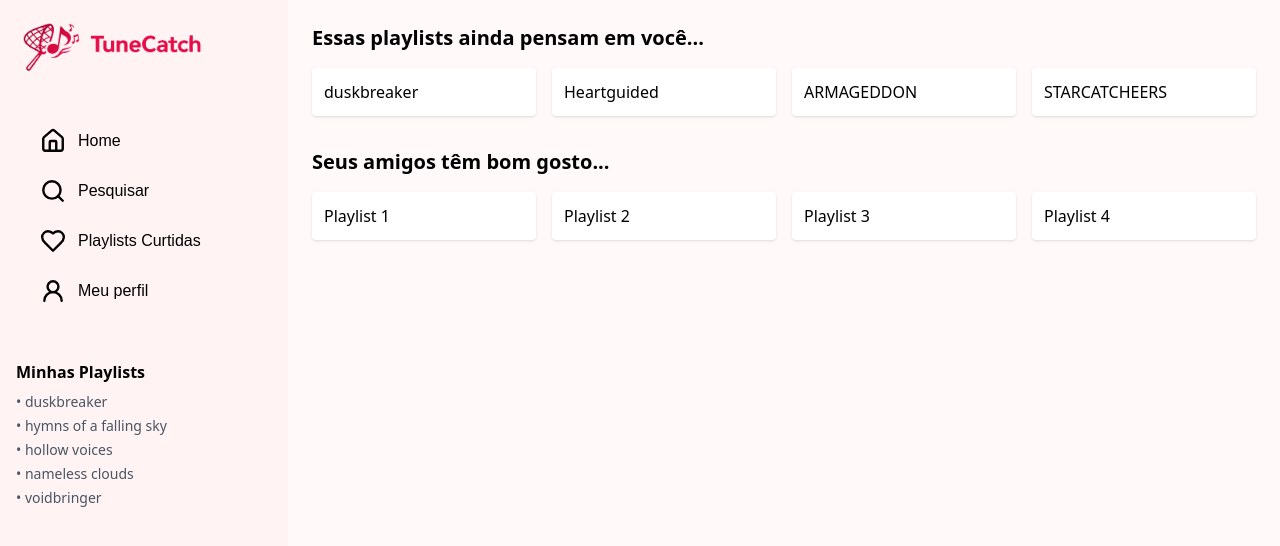
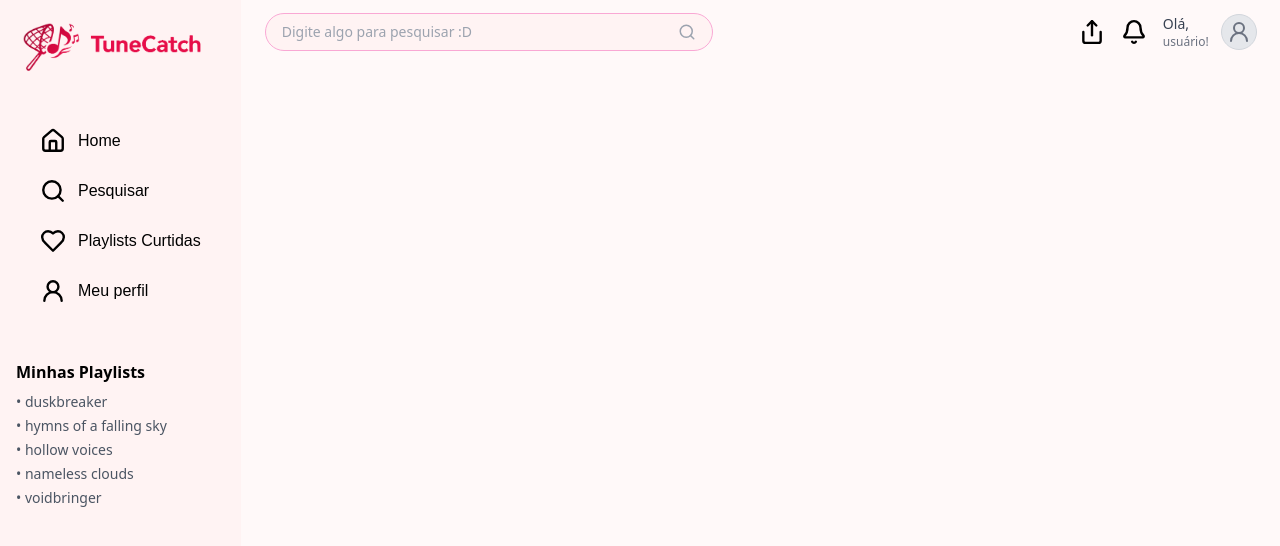
Before and after one commit to Malog792/tune-catch, a React (Vite) app: page / in a window 1280 px wide. Shown: the top 546 px of the page. Built offline with nearby package versions, Linux system fonts and the light colour scheme.

Commit message:
adição de barra de pesquisa, topbar, icone de usuário, compartilhamento, notificações e saudações.

```diff
--- a/src/App.jsx
+++ b/src/App.jsx
@@ -1,7 +1,7 @@
 // src/App.jsx
 import logo from './assets/logo.png';
 import Sidebar from './components/Sidebar';
-
+import Topbar from './components/Topbar';
 
 export default function App() {
   return (
@@ -40,26 +40,20 @@ export default function App() {
         </div>
       </aside>
 
+
+      {/* Barra de navegação superior */}
+      <div className="flex">
+        <Topbar />
+      </div>
+
       {/* Conteúdo principal */}
       <main className="flex-1 p-6">
 
         {/* Seção de playlists recomendadas */}
-        <h2 className="text-xl font-semibold mb-4">Essas playlists ainda pensam em você...</h2>
-        <div className="grid grid-cols-2 md:grid-cols-4 gap-4">
-          <div className="bg-white p-3 shadow rounded">duskbreaker</div>
-          <div className="bg-white p-3 shadow rounded">Heartguided</div>
-          <div className="bg-white p-3 shadow rounded">ARMAGEDDON</div>
-          <div className="bg-white p-3 shadow rounded">STARCATCHEERS</div>
-        </div>
+
 
         {/* Seção de playlists dos amigos */}
-        <h2 className="text-xl font-semibold mt-8 mb-4">Seus amigos têm bom gosto...</h2>
-        <div className="grid grid-cols-2 md:grid-cols-4 gap-4">
-          <div className="bg-white p-3 shadow rounded">Playlist 1</div>
-          <div className="bg-white p-3 shadow rounded">Playlist 2</div>
-          <div className="bg-white p-3 shadow rounded">Playlist 3</div>
-          <div className="bg-white p-3 shadow rounded">Playlist 4</div>
-        </div>
+
 
       </main>
     </div>
--- a/src/components/Sidebar.jsx
+++ b/src/components/Sidebar.jsx
@@ -4,7 +4,7 @@ import { Home, Search, Heart, UserRound } from 'lucide-react';
 
 export default function Sidebar() {
   return (
-    <aside className="bg-[#fff3f3]  w-64 p-6 font-poppins text-base">
+    <aside className="bg-[#fff3f3]  left-[16rem] p-6 font-poppins text-base">
       <nav className="flex flex-col gap-6 mt-6">
         <a href="#" className="flex items-center gap-3 text-black hover:text-pink-600 transition">
           <Home size={26} strokeWidth={2.2} />
--- /dev/null
+++ b/src/components/Topbar.jsx
@@ -0,0 +1,49 @@
+// src/components/Topbar.jsx
+import { BarChart, BellIcon, Share, UserRound, Search } from 'lucide-react'; // ou substitua pelo <img> se for usar outro ícone
+import { Profiler } from 'react';
+
+export default function Topbar() {
+    return (
+        <header className="fixed top-0 w-[calc(100%-15rem)] h-16 px-6 flex items-center justify-between z-50 ">
+
+            {/* Esquerda (Barra de pesquisa) */}
+            <div className="flex items-center w-full max-w-md rounded-full border border-pink-300 px-4 py-2 bg-[#fff3f3]">
+                <input
+                    type="text"
+                    placeholder="Digite algo para pesquisar :D"
+                    className="flex-1 bg-transparent outline-none text-sm text-gray-700 placeholder:text-gray-400"
+                />
+                <Search size={18} className="text-gray-400" />
+            </div> {/* fim de esquerda */}
+
+            {/* Direita (ícones) */}
+
+            <nav className="flex items-center gap-4">
+
+                {/* Ícone de compartilhar */}
+                <a href="#" className="text-black hover:text-pink-600 transition">
+                    <Share size={26} strokeWidth={2.2} />
+                </a>
+                {/* Ícone de notificação */}
+                <a href="#" className="text-black hover:text-pink-600 transition">
+                    <BellIcon size={26} strokeWidth={2.2} />
+                </a>
+
+                {/*cumprimentos*/}
+
+                <div className="flex items-center gap-3">
+                    <div className="flex flex-col leading-tight">
+                        <span className="text-sm text-gray-700 font-medium">Olá,</span>
+                        <span className="text-xs text-gray-500 font-medium">usuário!</span>
+                    </div>{/* fim de cumprimentos */}
+
+                    {/* Ícone de usuário */}
+                    <div className="w-9 h-9 rounded-full bg-gray-200 border border-gray-300 flex items-center justify-center">
+                       <UserRound size={24} className="text-gray-500" />
+                    </div> {/* fim de ícone de usuário */}
+
+                </div>{/* fim de cumprimentos */}
+            </nav> {/* fim de direita */}
+        </header>
+    );
+}
```
